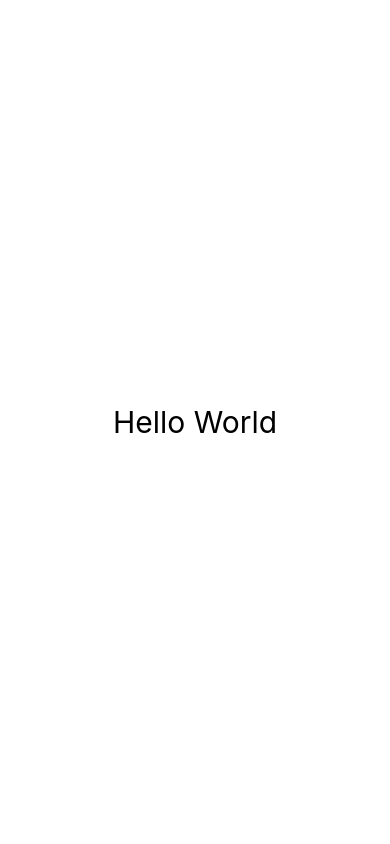
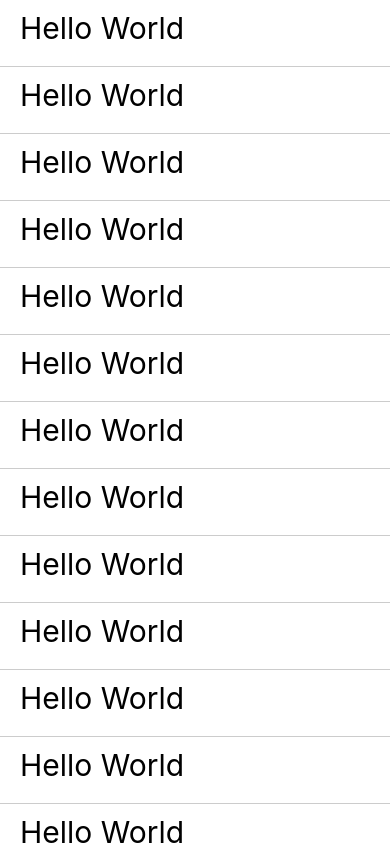
Before and after one commit to SheheryarAli-Arbisoft/ReactNativeConcepts, a React Native app: screen / in a window 390 px wide. Built offline with nearby package versions, Linux system fonts and the light colour scheme.

Commit message:
Completed the app

```diff
--- a/App.js
+++ b/App.js
@@ -1,22 +1,75 @@
 import React from 'react';
-import { View, Text, StyleSheet } from 'react-native';
+import { SafeAreaView, View, Text, StyleSheet, ScrollView } from 'react-native';
 
 const styles = StyleSheet.create({
   container: {
     flex: 1,
-    justifyContent: 'center',
-    alignItems: 'center',
   },
   text: {
     fontSize: 30,
+    marginBottom: 10,
+    paddingVertical: 10,
+    paddingHorizontal: 20,
+  },
+  divider: {
+    height: 1,
+    backgroundColor: '#cccccc',
   },
 });
 
 const App = () => {
   return (
-    <View style={styles.container}>
-      <Text style={styles.text}>Hello World</Text>
-    </View>
+    <SafeAreaView style={styles.container}>
+      <ScrollView>
+        <Text style={styles.text}>Hello World</Text>
+        <View style={styles.divider} />
+
+        <Text style={styles.text}>Hello World</Text>
+        <View style={styles.divider} />
+
+        <Text style={styles.text}>Hello World</Text>
+        <View style={styles.divider} />
+
+        <Text style={styles.text}>Hello World</Text>
+        <View style={styles.divider} />
+
+        <Text style={styles.text}>Hello World</Text>
+        <View style={styles.divider} />
+
+        <Text style={styles.text}>Hello World</Text>
+        <View style={styles.divider} />
+
+        <Text style={styles.text}>Hello World</Text>
+        <View style={styles.divider} />
+
+        <Text style={styles.text}>Hello World</Text>
+        <View style={styles.divider} />
+
+        <Text style={styles.text}>Hello World</Text>
+        <View style={styles.divider} />
+
+        <Text style={styles.text}>Hello World</Text>
+        <View style={styles.divider} />
+
+        <Text style={styles.text}>Hello World</Text>
+        <View style={styles.divider} />
+
+        <Text style={styles.text}>Hello World</Text>
+        <View style={styles.divider} />
+
+        <Text style={styles.text}>Hello World</Text>
+        <View style={styles.divider} />
+
+        <Text style={styles.text}>Hello World</Text>
+        <View style={styles.divider} />
+
+        <Text style={styles.text}>Hello World</Text>
+        <View style={styles.divider} />
+
+        <Text style={styles.text}>Hello World</Text>
+        <View style={styles.divider} />
+      </ScrollView>
+    </SafeAreaView>
   );
 };
 
```
Also changed, not shown: 1 other file (tests, documents, lock files or other folders).
